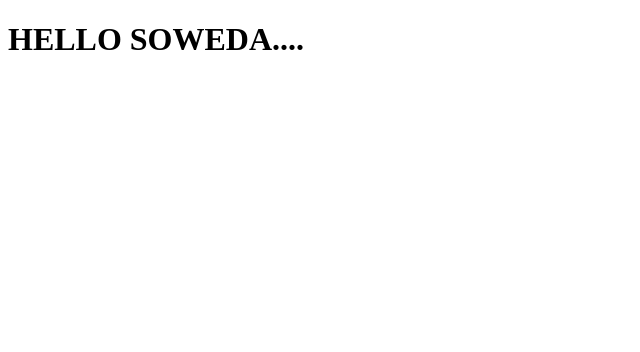
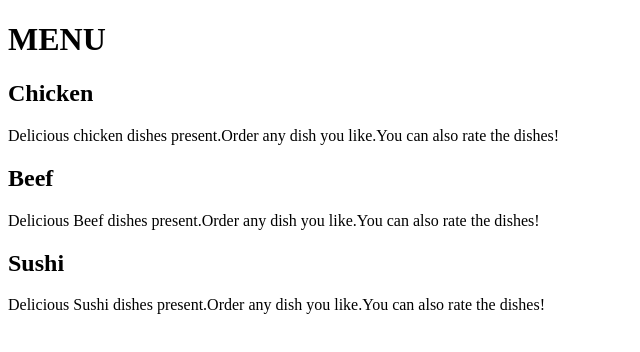
Before and after one commit to Soweda/assignment1, a plain HTML site: page index.html in a window 1280 px wide. Shown: the whole page, without its empty margins (0-640 px from the left). Drawn offline with Linux system fonts and the light colour scheme.

Commit message:
Update index.html

```diff
--- a/index.html
+++ b/index.html
@@ -7,6 +7,24 @@
     <title>Document</title>
 </head>
 <body>
-    <h1>HELLO SOWEDA....</h1>
+    <h1>MENU</h1>
+    <div class="card1">
+        <div class="chicken">
+            <h2>Chicken</h2>
+        </div>
+        <p>Delicious chicken dishes present.Order any dish you like.You can also rate the dishes!</p>
+    </div>
+    <div class="card2">
+        <div class="beef">
+            <h2>Beef</h2>
+        </div>
+        <p>Delicious Beef dishes present.Order any dish you like.You can also rate the dishes!</p>
+    </div>
+    <div class="card3">
+        <div class="sushi">
+            <h2>Sushi</h2>
+        </div>
+        <p>Delicious Sushi dishes present.Order any dish you like.You can also rate the dishes!</p>
+    </div>
 </body>
 </html>
```
